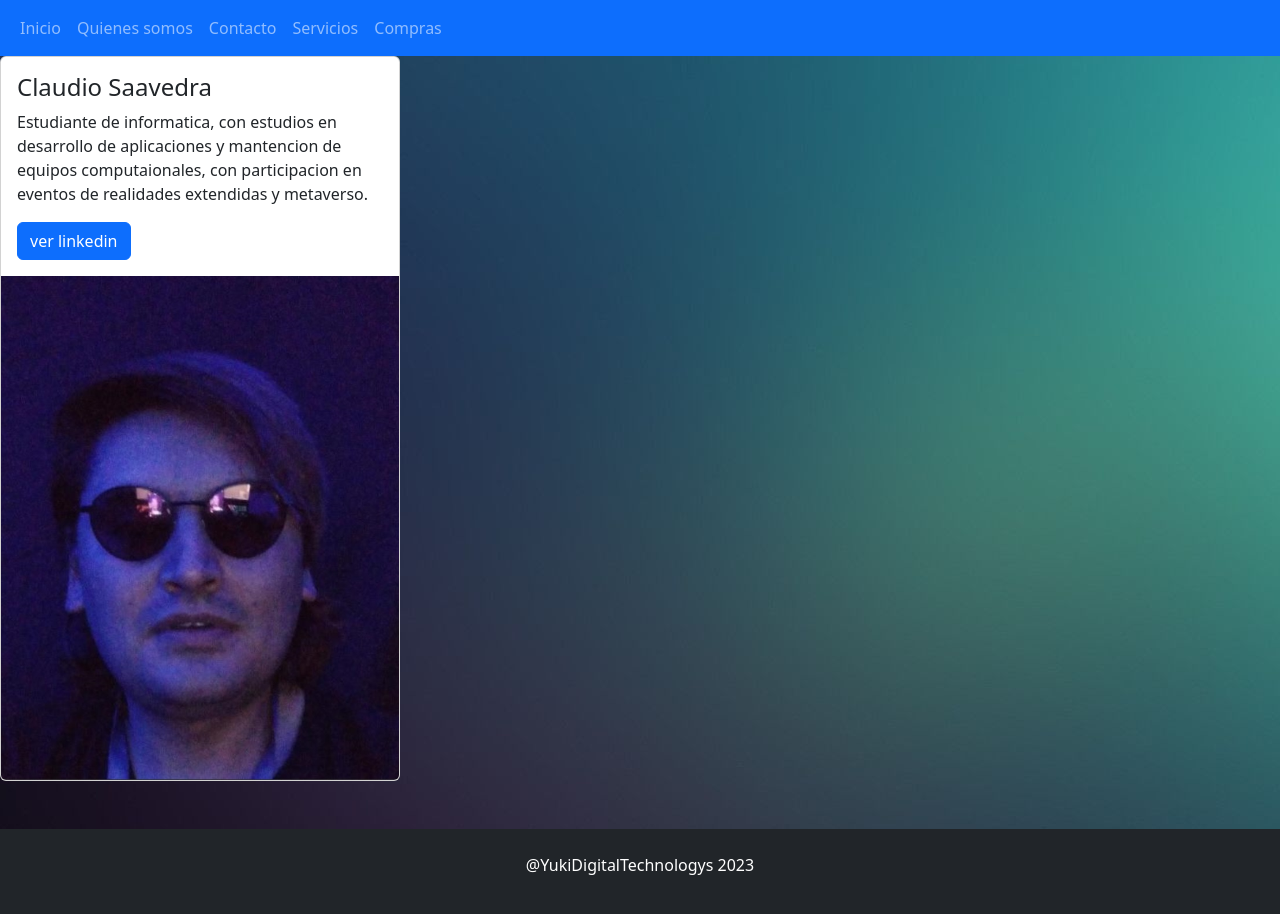
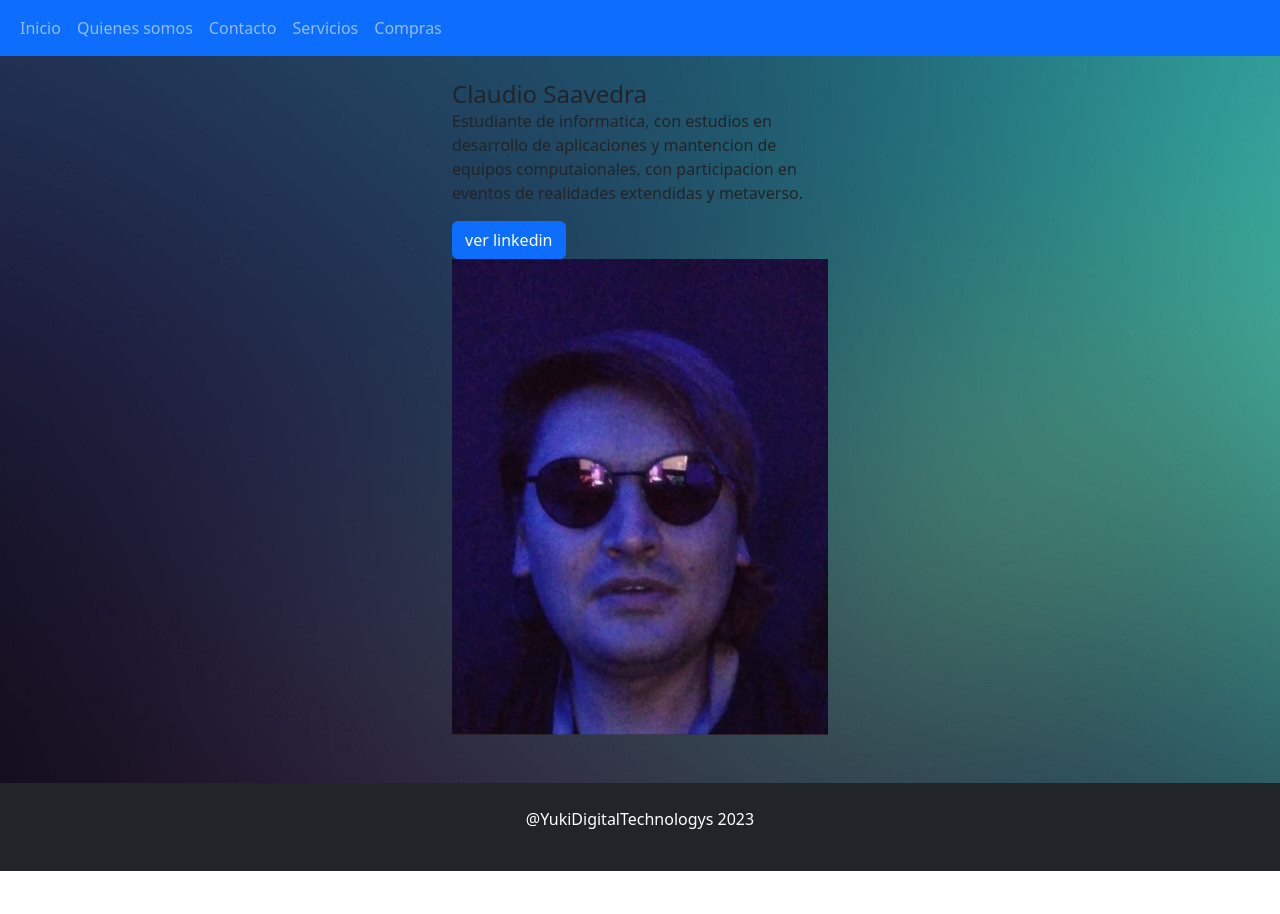
Before and after one commit to yukishirox/desarrolloWEB, a plain HTML site: page subpages/QuienesSomos.html in a window 1280 px wide. After the commit the page ends 871 px from the top, so only its background shows below. Drawn offline with nearby package versions, Linux system fonts and the light colour scheme.

Commit message:
update quienes somos
se ajusta el contenedor de card a container

```diff
--- a/subpages/QuienesSomos.html
+++ b/subpages/QuienesSomos.html
@@ -56,7 +56,8 @@
     </nav>
   <!--Termino del menú de navegación-->
   <!--Aquí empieza el card-->
-  <div class="card" style="width:400px">
+  <br>
+  <div class="container" style="width:400px">
     <div class="card-body">
       <h4 class="card-title">Claudio Saavedra</h4>
       <p class="card-text">Estudiante de informatica, con estudios en desarrollo de aplicaciones y mantencion
```
